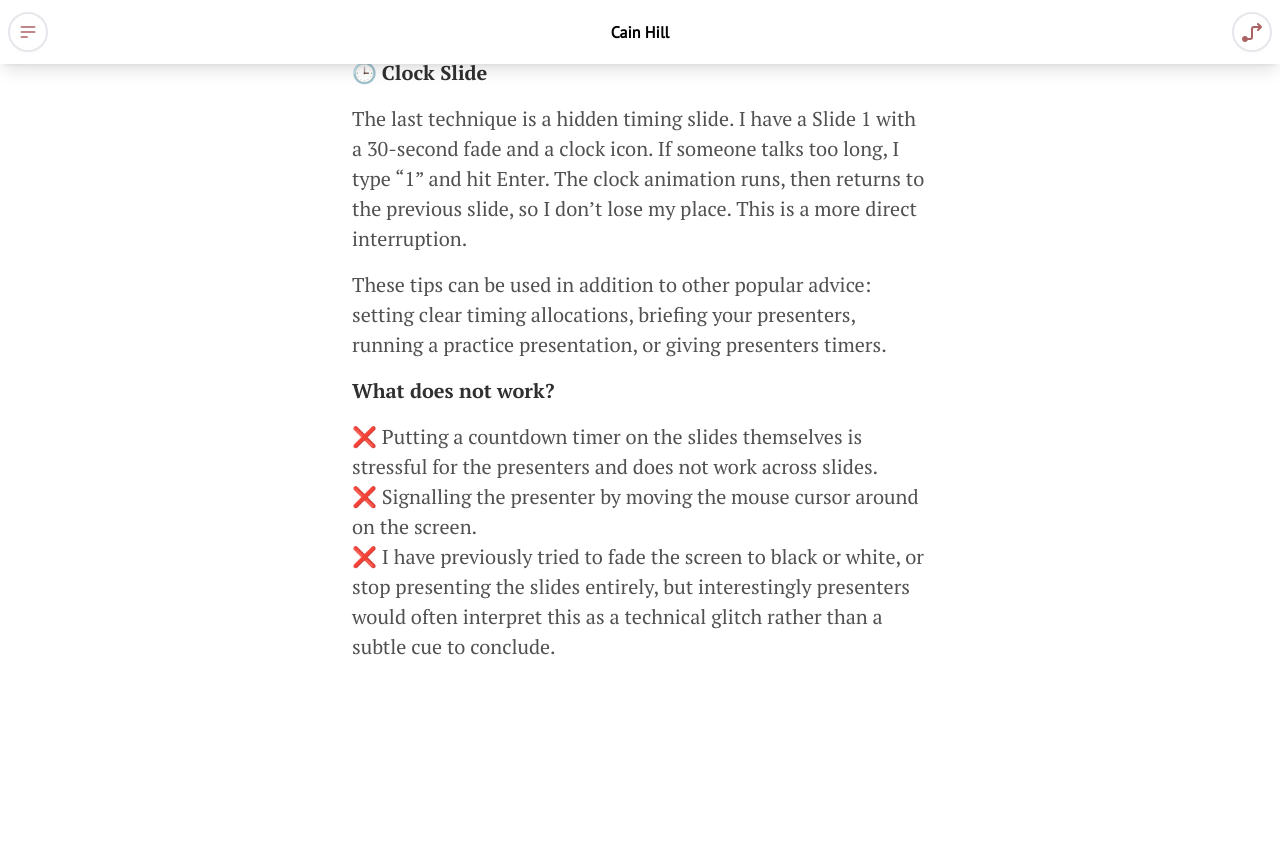
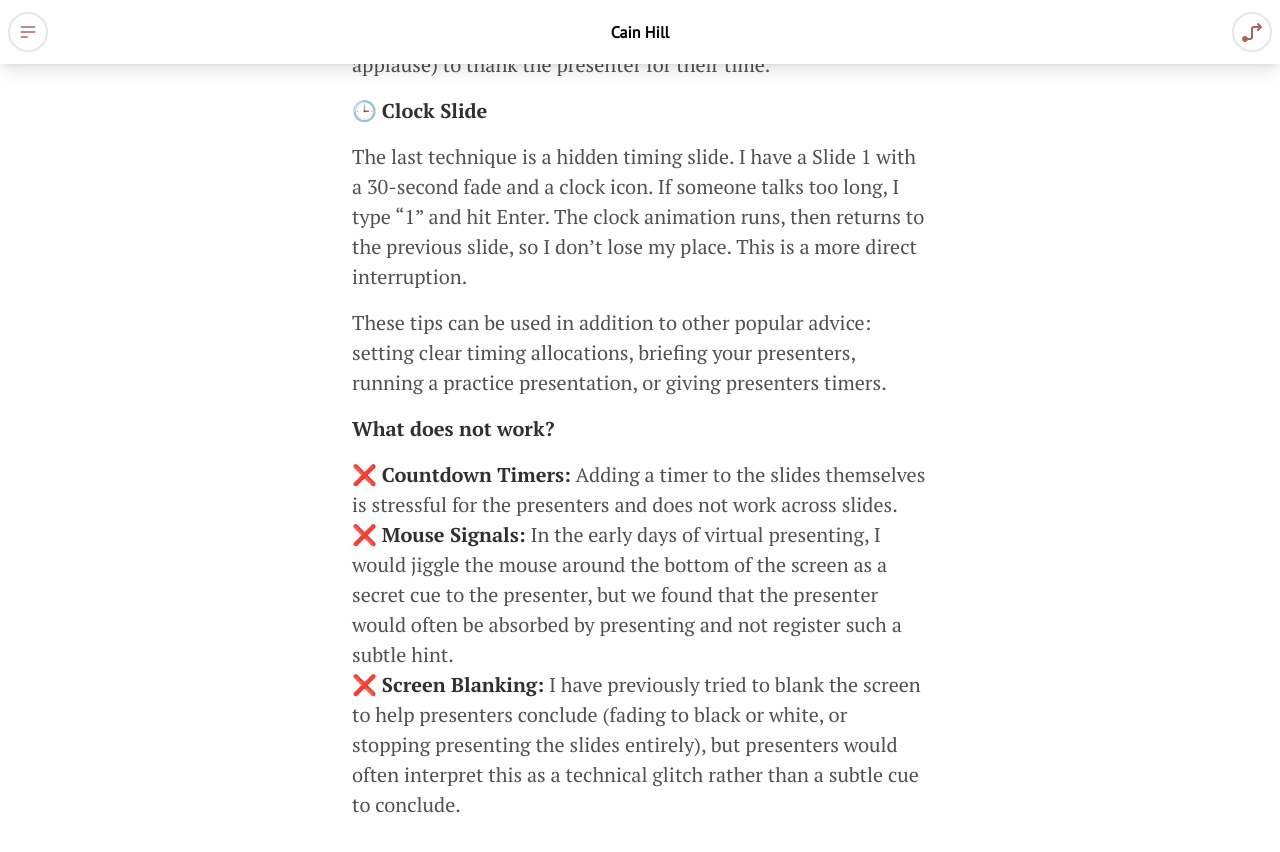
Before and after one commit to cainhill/cainhill.github.io, a Jekyll site: the page built from _blog/2025-08-01-timekeeper.md, in a window 1280 px wide and 900 px high, scrolled down 888 px. Shown: the top 852 px of the window. Built offline with Jekyll 4.4.1, drawn with Linux system fonts in a browser that asks for light colours; before the commit the page ends 1630 px from its top, so only the background shows below that.

Commit message:
create/update '2025-08-01-timekeeper.md' file

```diff
--- a/_blog/2025-08-01-timekeeper.md
+++ b/_blog/2025-08-01-timekeeper.md
@@ -23,6 +25,6 @@ These tips can be used in addition to other popular advice: setting clear timing
 
 **What does not work?**
 
-- ❌ Putting a countdown timer on the slides themselves is stressful for the presenters and does not work across slides.
-- ❌ Signalling the presenter by moving the mouse cursor around on the screen.
-- ❌ I have previously tried to fade the screen to black or white, or stop presenting the slides entirely, but interestingly presenters would often interpret this as a technical glitch rather than a subtle cue to conclude.
+- ❌ **Countdown Timers:** Adding a timer to the slides themselves is stressful for the presenters and does not work across slides.
+- ❌ **Mouse Signals:** In the early days of virtual presenting, I would jiggle the mouse around the bottom of the screen as a secret cue to the presenter, but we found that the presenter would often be absorbed by presenting and not register such a subtle hint.
+- ❌ **Screen Blanking:** I have previously tried to blank the screen to help presenters conclude (fading to black or white, or stopping presenting the slides entirely), but presenters would often interpret this as a technical glitch rather than a subtle cue to conclude.
```
Also changed, not shown: other parts of _blog/2025-08-01-timekeeper.md (+2 -0 lines).
